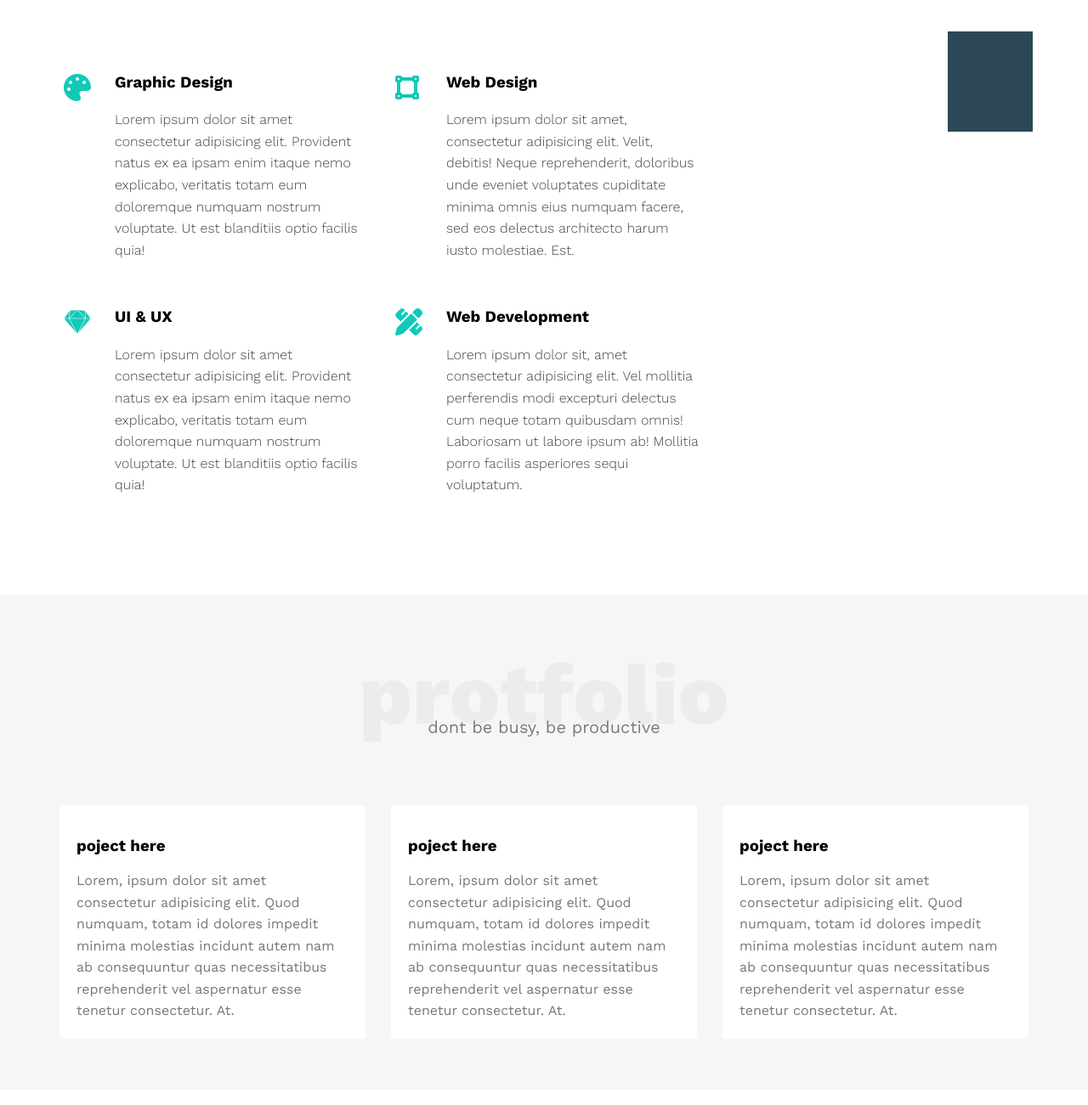
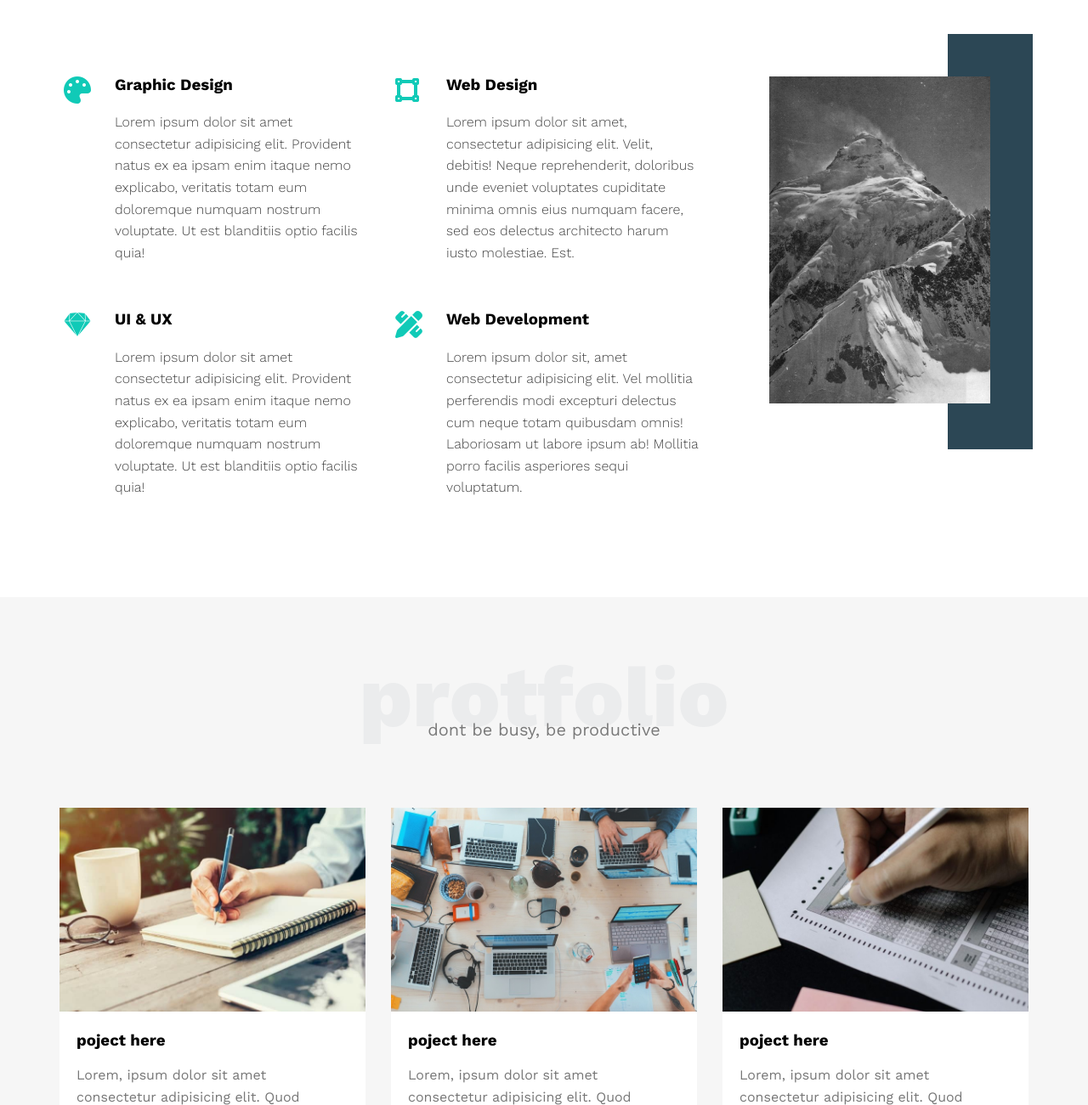
Before and after one commit to Mostafa-khaled1/template-one, a plain HTML site: page index.html in a window 1280 px wide. Shown: the part 1499-2800 px from the top of the page at 85% size. Drawn offline with nearby package versions, Linux system fonts and the light colour scheme; files that its build step writes are made by us from their sources.

Commit message:
Add image

```diff
--- a/index.html
+++ b/index.html
@@ -20,7 +20,7 @@
     <!-- start header -->
 <div class="header">
 <div class="container">
-    <img class="logo" src="../TEMPLATE 1/image/logo.png" alt="">
+    <img class="logo" src="./image/logo.png" alt="">
 <div class="links">
     <span class="icon">
         <span></span>
@@ -118,7 +118,7 @@
             </div>
             <div class="col">
                 <div class="image image-moun">
-                    <img src="../TEMPLATE 1/image/K2_East_Face_1909.jpg" alt="">
+                    <img src="./image/1.jpg" alt="">
                 </div>
             </div>
         </div>
@@ -132,21 +132,21 @@
         <p>dont be busy, be productive</p>
         <div class="portfolio-content">
             <div class="card">
-                <img src="../TEMPLATE 1/image/portfolio-1.jpg" alt="">
+                <img src="./image/portfolio-1.jpg" alt="">
                 <div class="info">
                     <h3>poject here</h3>
                     <p>Lorem, ipsum dolor sit amet consectetur adipisicing elit. Quod numquam, totam id dolores impedit minima molestias incidunt autem nam ab consequuntur quas necessitatibus reprehenderit vel aspernatur esse tenetur consectetur. At.</p>
                 </div>
             </div>
             <div class="card">
-                <img src="../TEMPLATE 1/image/portfolio-2.jpg" alt="">
+                <img src="./image/portfolio-2.jpg" alt="">
                 <div class="info">
                     <h3>poject here</h3>
                     <p>Lorem, ipsum dolor sit amet consectetur adipisicing elit. Quod numquam, totam id dolores impedit minima molestias incidunt autem nam ab consequuntur quas necessitatibus reprehenderit vel aspernatur esse tenetur consectetur. At.</p>
                 </div>
             </div>
             <div class="card">
-                <img src="../TEMPLATE 1/image/portfolio-3.jpg" alt="">
+                <img src="./image/portfolio-3.jpg" alt="">
                 <div class="info">
                     <h3>poject here</h3>
                     <p>Lorem, ipsum dolor sit amet consectetur adipisicing elit. Quod numquam, totam id dolores impedit minima molestias incidunt autem nam ab consequuntur quas necessitatibus reprehenderit vel aspernatur esse tenetur consectetur. At.</p>
@@ -164,7 +164,7 @@
         <p>dont be busy, be productive</p>
         <div class="about-content">
             <div class="image">
-                <img src="../TEMPLATE 1/image/about.jpg" alt="">
+                <img src="./image/about.jpg" alt="">
             </div>
             <div class="text">
                 <p>Lorem ipsum dolor sit amet consectetur adipisicing elit. Beatae ad, laborum eius et magnam dicta
```
Also changed, not shown: image/1.jpg (renamed from image/K2_East_Face_1909.jpg).
